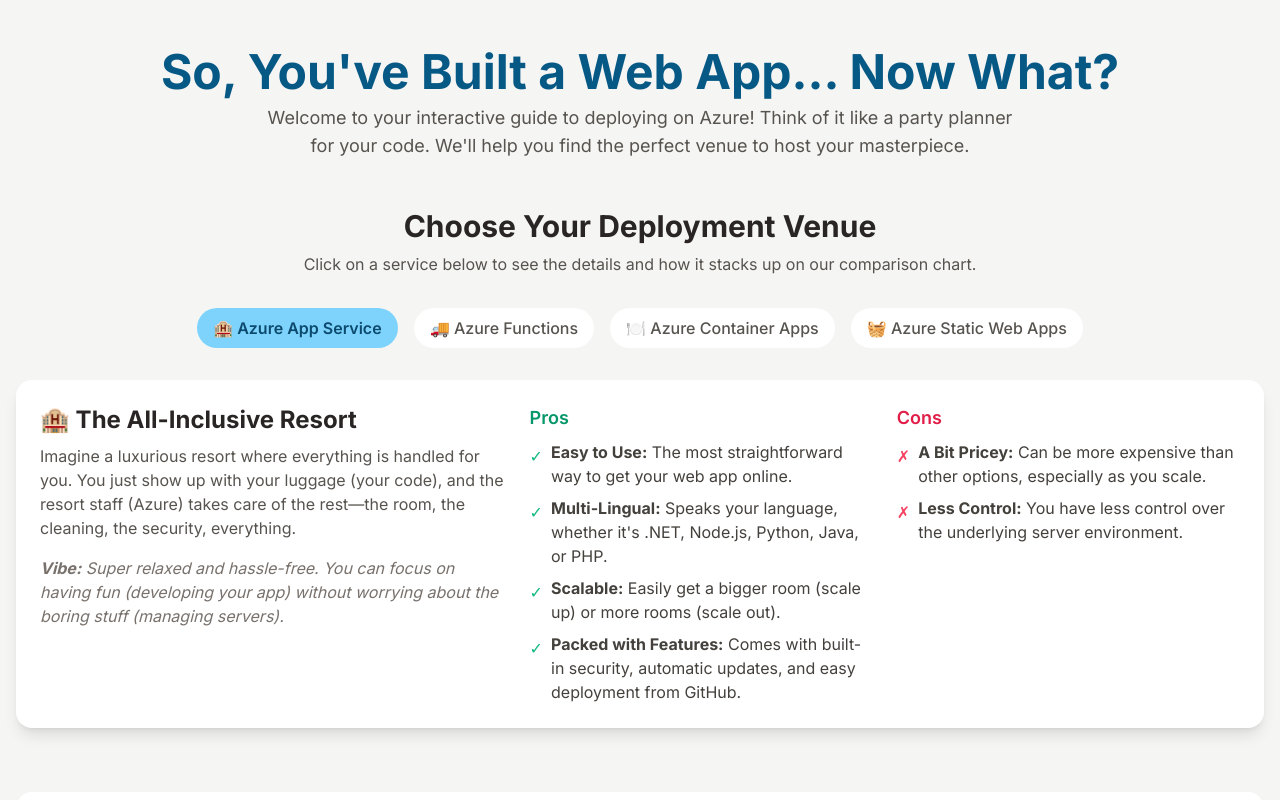
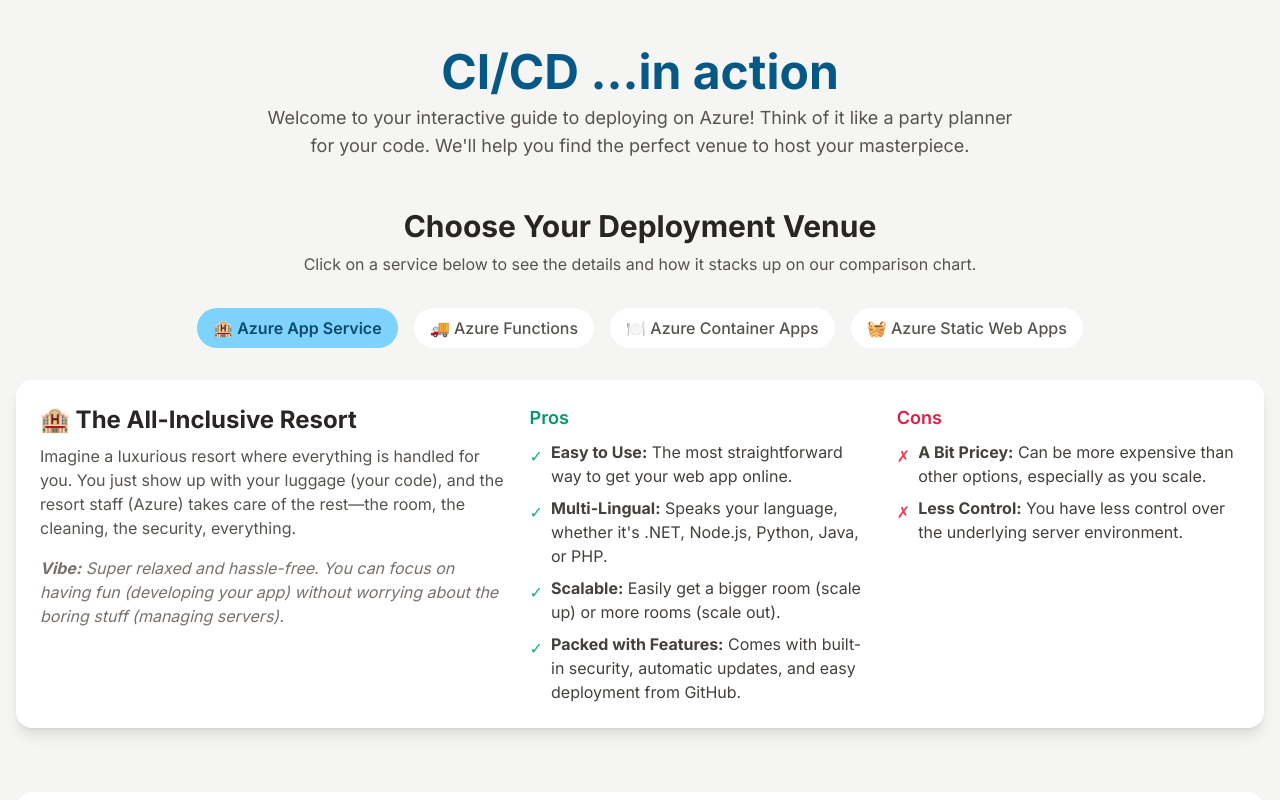
Before and after one commit to victor-akande/code-to-cloud, a plain HTML site: page index.html in a window 1280 px wide. Shown: the top 800 px of the page. Drawn offline with nearby package versions, Linux system fonts and the light colour scheme.

Commit message:
Update index.html

```diff
--- a/index.html
+++ b/index.html
@@ -42,7 +42,7 @@
     <div class="container mx-auto px-4 py-8 md:py-12">
 
         <header class="text-center mb-12">
-            <h1 class="text-4xl md:text-5xl font-bold text-sky-800 mb-2">So, You've Built a Web App... Now What?</h1>
+            <h1 class="text-4xl md:text-5xl font-bold text-sky-800 mb-2">CI/CD ...in action</h1>
             <p class="text-lg text-stone-600 max-w-3xl mx-auto">Welcome to your interactive guide to deploying on Azure! Think of it like a party planner for your code. We'll help you find the perfect venue to host your masterpiece.</p>
         </header>
 
```
